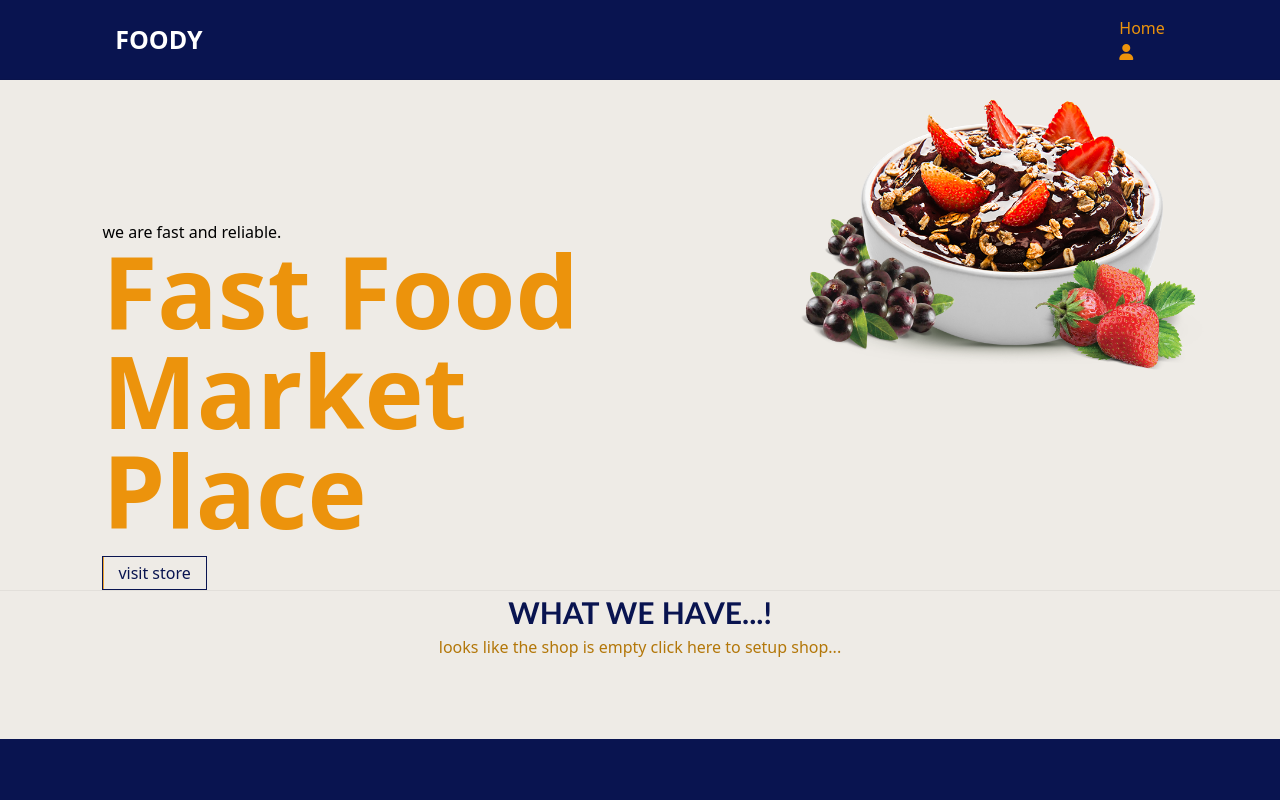
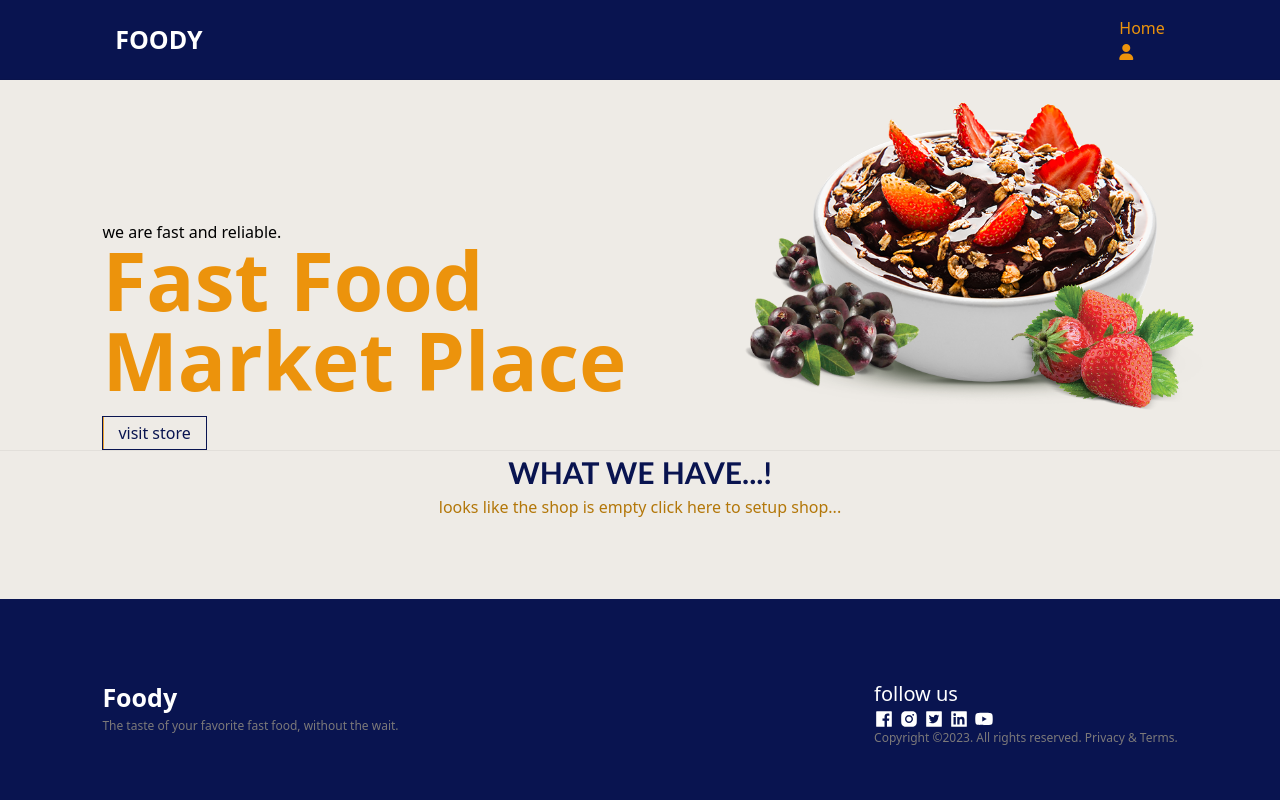
Before and after one commit to Gmarvis/online-food-store, a React (Create React App) app: page / in a window 1280 px wide. Shown: the top 800 px of the page. Built offline with nearby package versions, Linux system fonts and the light colour scheme.

Commit message:
made some css and responsive changes

```diff
--- a/src/component/header/header.css
+++ b/src/component/header/header.css
@@ -18,7 +18,7 @@
 }
 
 .headerText h1 {
-  font-size: 100px;
+  font-size: 80px;
   font-weight: 700;
   color: #ec930c;
 }
@@ -93,6 +93,7 @@
 
   .headerImage img {
     width: 100%;
+    height: 100%;
     object-fit: fill;
     /* margin-left: 30px; */
     margin: auto;
```
